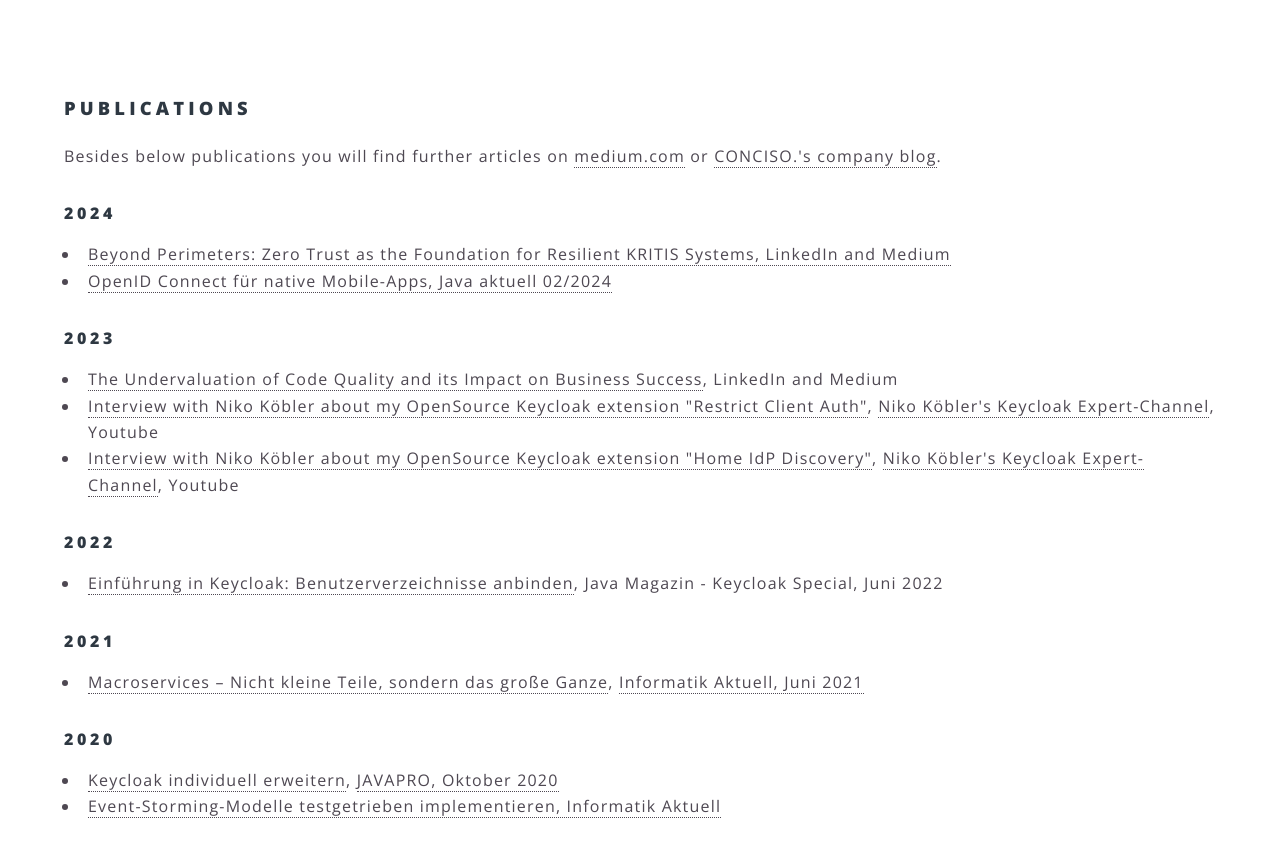
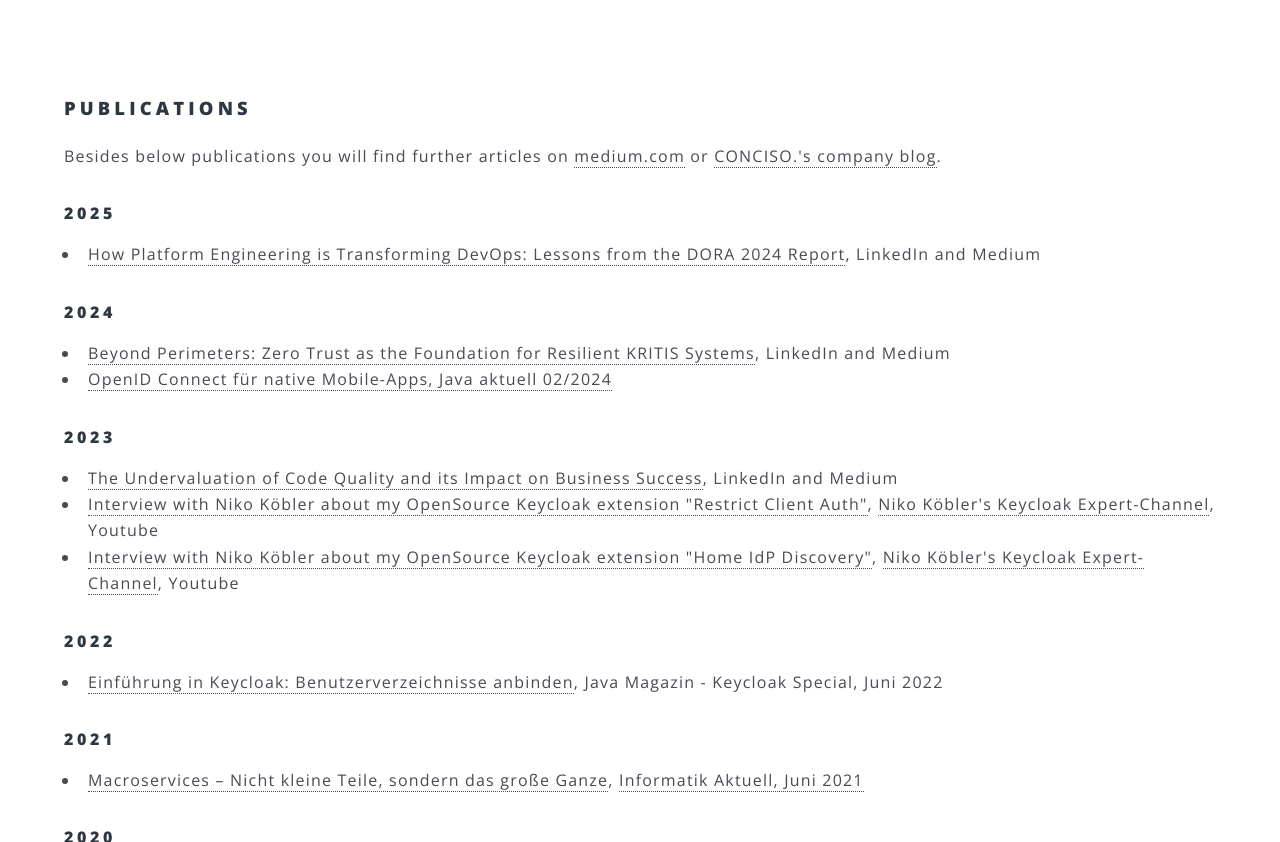
Before and after one commit to sventorben/sventorben.de, a Jekyll site: the page built from publications.html, in a window 1280 px wide and 900 px high, scrolled down 339 px, cut to the strip 58-900 px from the top of the window. Built offline with Jekyll 4.4.1, drawn with Linux system fonts in a browser that asks for light colours.

Commit message:
Add new publication on platform engineering

```diff
--- a/publications.html
+++ b/publications.html
@@ -6,9 +6,13 @@
 ---
 <p>Besides below publications you will find further articles on <a href="https://medium.com/@sventorben" target="_blank">medium.com</a> or <a href="https://conciso.de/author/sven-torben" target="_blank">CONCISO.'s company blog</a>.</p>
 
+	<h4>2025</h4>
+	<ul>
+		<li><a href="https://sventorben.medium.com/how-platform-engineering-is-transforming-devops-lessons-from-the-dora-2024-report-c4967f5bb593" target="_blank">How Platform Engineering is Transforming DevOps: Lessons from the DORA 2024 Report</a>, LinkedIn and Medium</li>
+	</ul>
 	<h4>2024</h4>
 	<ul>
-		<li><a href="https://sventorben.medium.com/beyond-perimeters-zero-trust-as-the-foundation-for-resilient-kritis-systems-efd59aa56af4" target="_blank">Beyond Perimeters: Zero Trust as the Foundation for Resilient KRITIS Systems, LinkedIn and Medium</a></li>
+		<li><a href="https://sventorben.medium.com/beyond-perimeters-zero-trust-as-the-foundation-for-resilient-kritis-systems-efd59aa56af4" target="_blank">Beyond Perimeters: Zero Trust as the Foundation for Resilient KRITIS Systems</a>, LinkedIn and Medium</li>
 		<li><a href="https://www.ijug.eu/de/java-aktuell/zeitschrift/java-aktuell-archiv/detailansicht-java-aktuell/java-aktuell-2-24-mobile/" target="_blank">OpenID Connect für native Mobile-Apps, Java aktuell 02/2024</a></li>
 	</ul>
         <h4>2023</h4>
```
